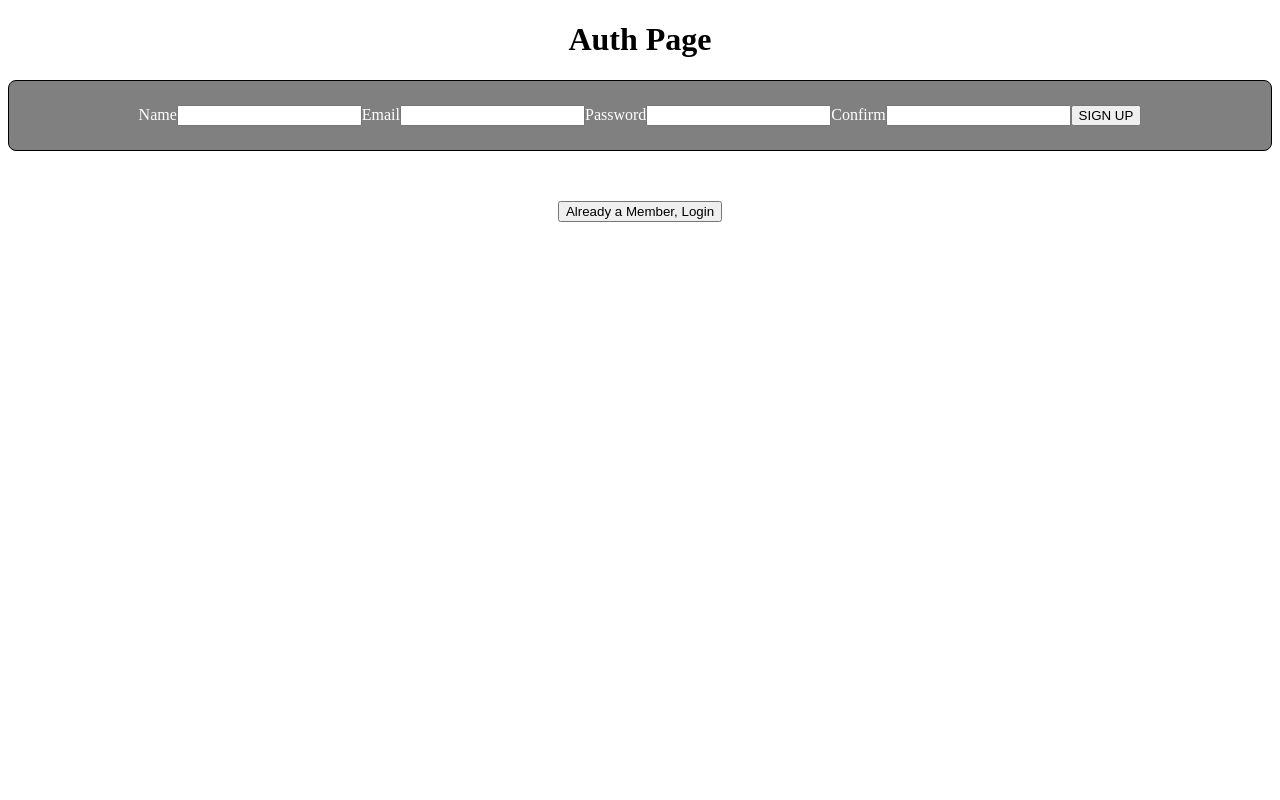
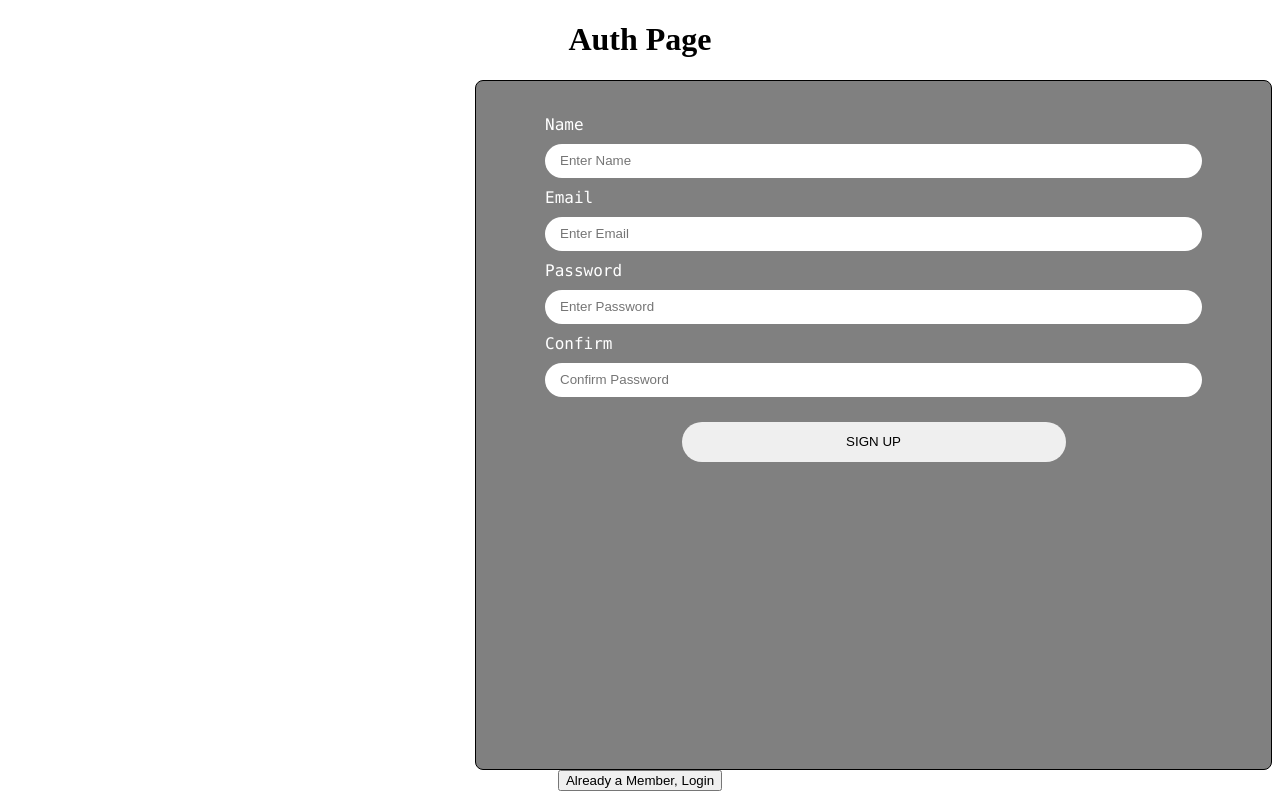
Before and after one commit to ccrisolo/mern-youtube, a React (Create React App) app: page / in a window 1280 px wide. Both pictures are taken after typing "name@example.com", "Sample123" into the empty fields and a click on the button "Create Account". Built offline with nearby package versions, Linux system fonts and the light colour scheme.

Commit message:
adds inline styling  to signup form

```diff
--- a/src/components/SignUpForm/SignUpForm.css
+++ b/src/components/SignUpForm/SignUpForm.css
@@ -1,12 +1,57 @@
+.wrapper {
+    display: grid;
+    align-items: center;
+    gap: 20px;
+    grid-template-areas:
+        "form"
+        "form"
+        "form"
+        "form";
+}
+
+@media (min-width: 500px) {
+    .wrapper {
+        grid-template-columns: 1fr 3fr;
+        grid-template-areas:
+            "img form"
+            "img form"
+            "img form"
+            "img form";
+    }
+}
+
+@media (min-width: 700px) {
+    .wrapper {
+        grid-template-columns: 1fr 1fr;
+        grid-template-areas:
+            "img form"
+            "img form"
+            "img form"
+            "img form";
+    }
+}
+
 .form-container {
-    display: flex;
-    flex-direction: column;
+    grid-area: form;
     padding: 3vmin;
     background-color: gray;
     border: 0.1vmin solid;
     border-radius: 1vmin;
+    height: 80vh;
 }
 
 label {
+    font-family: Menlo;
+    display: flex;
+    margin-top: 10px;
+    margin-bottom: 10px;
     color: white;
 }
+
+.signup-form-input {
+    border: "none";
+    width: "50vw";
+    height: "4vh";
+    border-radius: "25px";
+    padding-left: "15px";
+}
--- a/src/components/SignUpForm/SignUpForm.jsx
+++ b/src/components/SignUpForm/SignUpForm.jsx
@@ -36,48 +36,104 @@ export default class SignUpForm extends Component {
     render() {
         const disable = this.state.password !== this.state.confirm;
         return (
-            <div>
+            <div className='wrapper'>
                 <div className='form-container'>
-                    <form autoComplete='off' onSubmit={this.handleSubmit}>
-                        <label id='label-name'>Name</label>
+                    <form
+                        style={{
+                            display: "flex",
+                            flexDirection: "column",
+                            marginLeft: "45px",
+                            marginRight: "45px",
+                            alignContent: "center",
+                            justifyContent: "center",
+                        }}
+                        autoComplete='off'
+                        onSubmit={this.handleSubmit}
+                    >
+                        <label>Name</label>
                         <input
-                            id='input-name'
+                            style={{
+                                border: "none",
+                                width: "50vw",
+                                height: "4vh",
+                                borderRadius: "25px",
+                                paddingLeft: "15px",
+                            }}
+                            className='signup-form-input'
                             type='text'
                             name='name'
+                            placeholder='Enter Name'
                             value={this.state.name}
                             onChange={this.handleChange}
                             required
                         />
-                        <label id='label-email'>Email</label>
+                        <label>Email</label>
                         <input
-                            id='input-email'
+                            style={{
+                                border: "none",
+                                width: "50vw",
+                                height: "4vh",
+                                borderRadius: "25px",
+                                paddingLeft: "15px",
+                            }}
+                            className='signup-form-input'
                             type='email'
                             name='email'
+                            placeholder='Enter Email'
                             value={this.state.email}
                             onChange={this.handleChange}
                             required
                         />
-                        <label id='label-password'>Password</label>
+                        <label>Password</label>
                         <input
-                            id='input-password'
+                            style={{
+                                border: "none",
+                                width: "50vw",
+                                height: "4vh",
+                                borderRadius: "25px",
+                                paddingLeft: "15px",
+                            }}
+                            className='signup-form-input'
                             type='password'
                             name='password'
+                            placeholder='Enter Password'
                             value={this.state.password}
                             onChange={this.handleChange}
                             required
                         />
-                        <label id='label-confirm'>Confirm</label>
+                        <label>Confirm</label>
                         <input
-                            id='input-confirm'
+                            style={{
+                                border: "none",
+                                width: "50vw",
+                                height: "4vh",
+                                borderRadius: "25px",
+                                paddingLeft: "15px",
+                            }}
+                            className='signup-form-input'
                             type='password'
                             name='confirm'
+                            placeholder='Confirm Password'
                             value={this.state.confirm}
                             onChange={this.handleChange}
                             required
                         />
-                        <button type='submit' disabled={disable}>
-                            SIGN UP
-                        </button>
+                        <div>
+                            <button
+                                style={{
+                                    justifySelf: "center",
+                                    border: "none",
+                                    width: "30vw",
+                                    height: "5vh",
+                                    borderRadius: "25px",
+                                    marginTop: "25px",
+                                }}
+                                type='submit'
+                                disabled={disable}
+                            >
+                                SIGN UP
+                            </button>
+                        </div>
                     </form>
                 </div>
                 <p className='error-message'>&nbsp;{this.state.error}</p>
```
